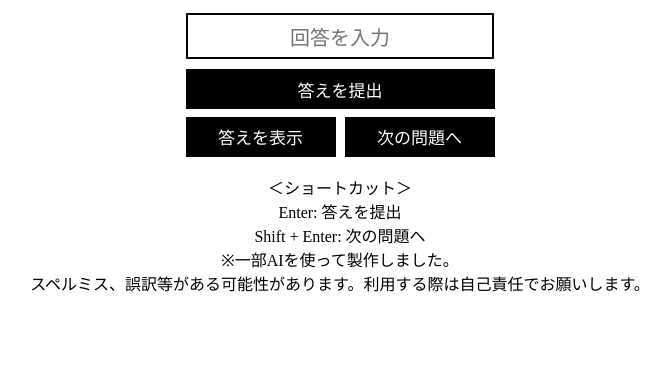
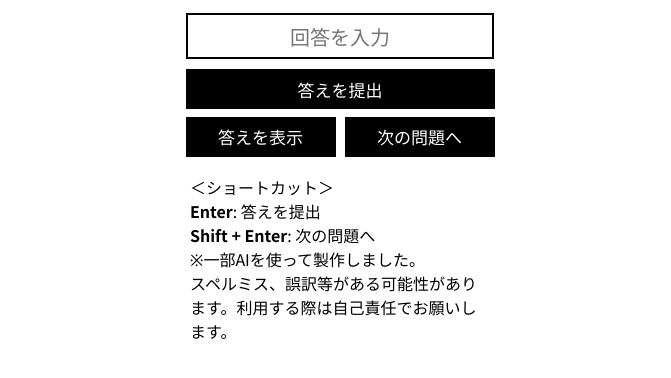
Before and after one commit to haha794uguisu/crown-2-final, a plain HTML site: page index.html in a window 1280 px wide. Shown: the part 390-768 px from the top of the page, without its empty margins (300-971 px from the left). Drawn offline with Linux system fonts and the light colour scheme.

Commit message:
.center spanついか

```diff
--- a/style.css
+++ b/style.css
@@ -105,6 +105,17 @@ input[type="button"]#show, [type="button"]#next{
     cursor: pointer;
 }
 
+.center{
+    display: flex;
+    justify-content: center;
+}
+
 .attention{
-    text-align: center;
+    font-family: "Noto Sans JP", sans-serif;
+    width: 300px;
+    text-align: left;
 }
+
+span{
+    font-weight: bold;
+}
```
